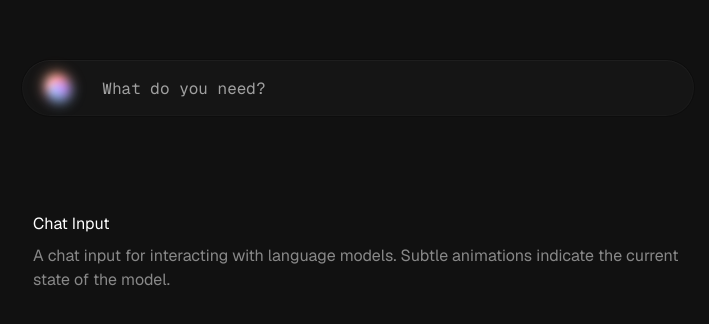
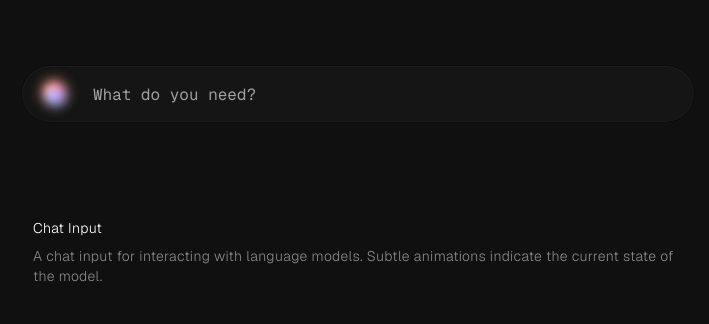
Before and after one commit to danielsims/generative-ui, a Next.js app: page / in a window 1280 px wide. Shown: the part 176-500 px from the top of the page, without its empty margins (282-991 px from the left). Built offline with nearby package versions, Linux system fonts and the light colour scheme.

Commit message:
Update chat input

```diff
--- a/src/app/page.tsx
+++ b/src/app/page.tsx
@@ -2,12 +2,12 @@ import { ChatInput } from "@/components/chat-input";
 
 export default function Home() {
   return (
-    <main className="flex min-h-screen h-screen flex-col items-center justify-center p-8 bg-[#111111]">
+    <main className="flex min-h-screen h-screen flex-col items-center justify-center p-8 bg-[#101010]">
         <ChatInput />
 
         <div className="flex flex-col justify-start my-24 mx-auto w-[650px] max-w-full">
-        <h3 className="text-white mb-2">Chat Input</h3>
-        <p className="text-[#888]">A chat input for interacting with language models. Subtle animations indicate the current state of the model.</p>
+        <p className="text-white font-light text-sm mb-2 tracking-wide">Chat Input</p>
+        <p className="text-[#888] font-light text-sm tracking-wide">A chat input for interacting with language models. Subtle animations indicate the current state of the model.</p>
       </div>
 
     </main>
--- a/src/components/chat-input.tsx
+++ b/src/components/chat-input.tsx
@@ -6,20 +6,23 @@ import { Particles } from './particles'
 export const ChatInput = () => {
 
     const [placeholder, setPlaceholder] = useState('What do you need?')
+    const [state, setState] = useState<'idle'|'focus'|'input'|'loading'|'error'>('idle')
 
     const onFocus = () => {
         // Wipe placeholder content to left on focus, animate to flashing text caret
         setPlaceholder('')
+        setState('loading')
     }
 
     const onBlur = () => {
         // Animate placeholder content back to center on blur
         setPlaceholder('What do you need?')
+        setState('idle')
     }
 
     return (
-        <div className="flex h-[56px] gap-2 items-center justify-center bg-[#151515] rounded-full w-full max-w-2xl shadow-lg shadow-inner-shadow-dark-sm">
-            <Particles />
+        <div className="flex h-[56px] gap-2 items-center justify-center bg-[#151515] rounded-full w-full max-w-2xl shadow-lg shadow-inner-shadow-dark-sm overflow-hidden">
+            <Particles state={state} />
             <input
                 placeholder={placeholder}
                 className="bg-transparent placeholder:text-[#A0A0A0] placeholder:text-sm placeholder:font-mono font-mono placeholder:md:text-base text-white outline-none w-full h-full text-base"
--- a/src/components/particles.tsx
+++ b/src/components/particles.tsx
@@ -1,6 +1,10 @@
 import React from 'react';
 import { motion } from 'framer-motion';
 
+type State = 'idle' | 'focus' | 'typing' | 'loading' | 'error';
+interface ParticlesProps {
+    state: State;
+}
 interface ParticleConfig {
     x: string;
     y: string;
@@ -11,29 +15,45 @@ interface ParticleConfig {
 }
 
 const particleConfigs: ParticleConfig[] = [
-    { x: '-42.5%', y: '-42.5%', colorStart: 'rgba(252, 84, 42, 1)', colorEnd: 'rgba(255, 185, 165, 1)', glowColor: 'rgba(255, 135, 105, 0.6)', scaleDuration: 4 },
-    { x: '-57.5%', y: '-57.5%', colorStart: 'rgba(168, 85, 247, 0.7)', colorEnd: 'rgba(56, 189, 248, 0.7)', glowColor: 'rgba(112, 161, 247, 0.6)', scaleDuration: 4.5 },
+    { x: '-45%', y: '-45%', colorStart: 'rgba(252, 84, 42, 1)', colorEnd: 'rgba(255, 185, 165, 1)', glowColor: 'rgba(255, 135, 105, 0.6)', scaleDuration: 4 },
+    { x: '-55%', y: '-55%', colorStart: 'rgba(168, 85, 247, 0.7)', colorEnd: 'rgba(56, 189, 248, 0.7)', glowColor: 'rgba(112, 161, 247, 0.6)', scaleDuration: 4.5 },
 ];
 
-export const Particles = () => {
+export const Particles = ({state}: ParticlesProps) => {
+
+    console.log(state)
+
+    const effects = {
+        rotate: {
+            duration: {
+                idle: 10,
+                loading: 1,
+            }
+        },
+        scale: {
+            idle: [ 0.4, 0.65, 0.4 ],
+            loading: [ 0.6, 0.35, 0.6 ]
+        }
+    }
+
     return (
         <motion.div
             initial={{ opacity: 0 }}
             animate={{ opacity: 1 }}
             transition={{ duration: 1.5 }}
-            className="relative w-16 h-16 flex justify-center items-center blur-sm brightness-125 m-2"
+            className="relative w-12 h-12 flex justify-center items-center blur-sm brightness-125 ml-3 mx-2"
         >
             <motion.div
                 className="absolute"
                 animate={{ rotate: 360 }}
-                transition={{ duration: 10, repeat: Infinity, ease: "linear" }}
+                transition={{ duration: effects.rotate.duration['idle'], repeat: Infinity, ease: "linear" }}
             >
                 {particleConfigs.map((particle, index) => (
                     <motion.div
-                        key={index}
+                        key={`${index}-${state}`}
                         initial={{ x: particle.x, y: particle.y }}
-                        animate={{ scale: [0.5, 0.7, 0.5] }}
-                        transition={{ duration: particle.scaleDuration, repeat: Infinity, ease: "linear" }}
+                        animate={{ scale: effects.scale['idle'] }}
+                        transition={{ duration: particle.scaleDuration, ease: "easeInOut", repeat: Infinity,  }}
                         className={`rounded-full h-8 w-8 absolute`}
                         style={{
                             transform: `translate(${particle.x}, ${particle.y})`,
```
